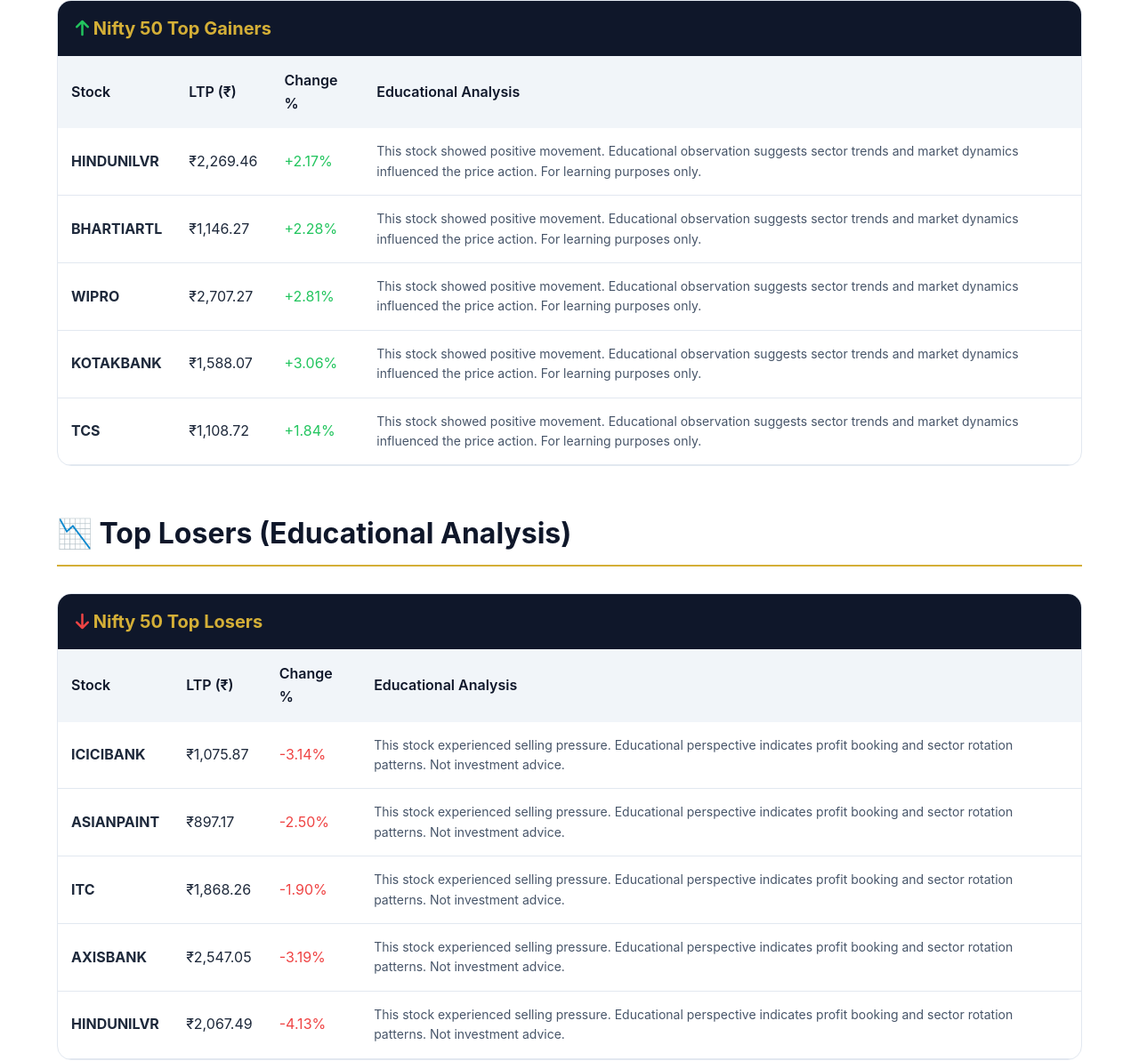
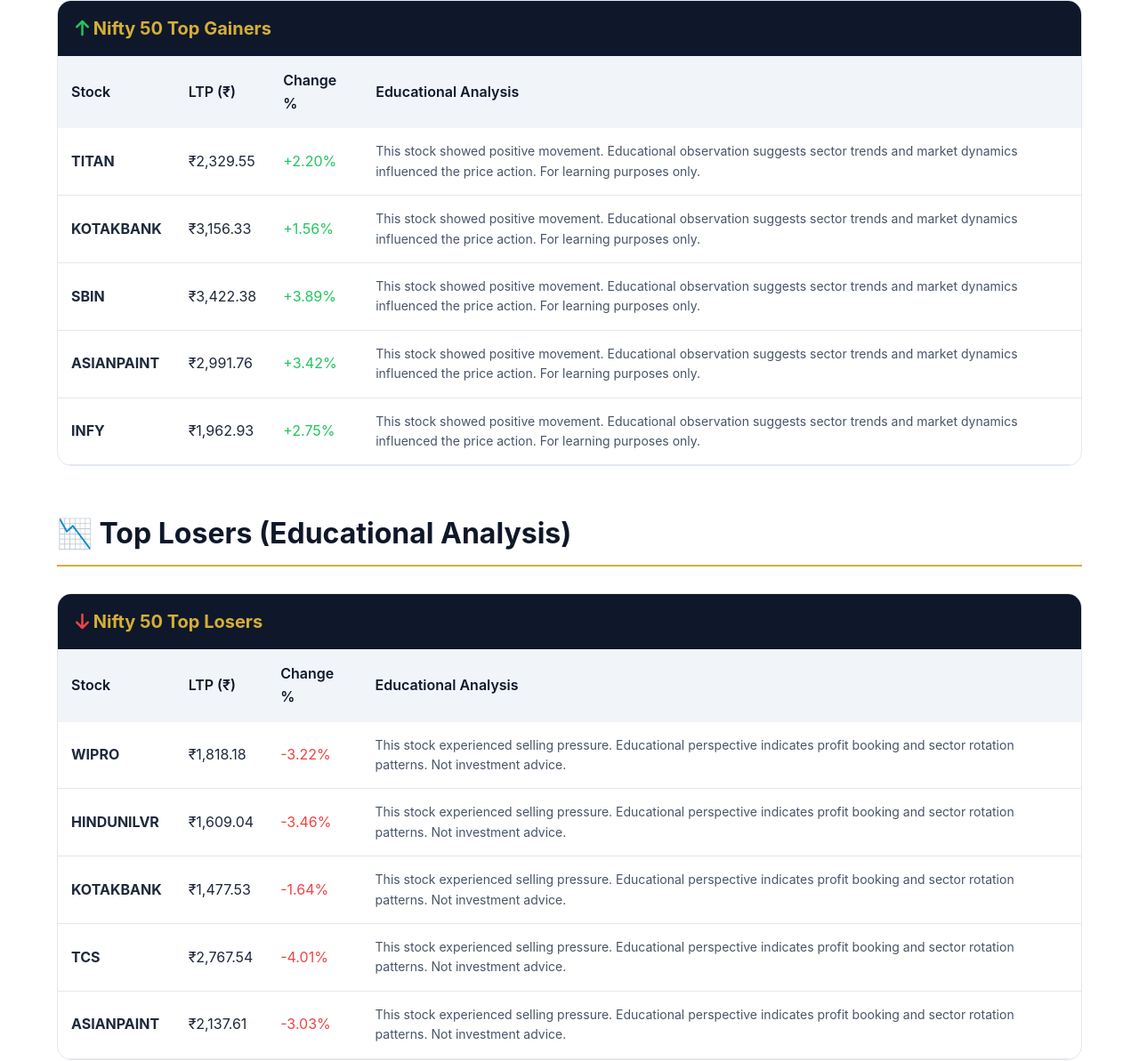
Before and after one commit to careatomkarenterprises-ops/secured-capital-opportunity, a plain HTML site: page blog/post/daily-market-wrap-2026-11-24.html in a window 1280 px wide. Shown: the part 1040-2233 px from the top of the page at 89% size. Drawn offline with Linux system fonts and the light colour scheme.

Commit message:
Auto-generated market report 2026-11-24

```diff
--- a/blog/post/daily-market-wrap-2026-11-24.html
+++ b/blog/post/daily-market-wrap-2026-11-24.html
@@ -215,23 +215,23 @@
             <div class="market-summary">
                 <div class="summary-card">
                     <div class="label">Nifty 50</div>
-                    <div class="value">22,645</div>
-                    <div class="change negative">-14.70 (-0.06%)</div>
+                    <div class="value">22,547</div>
+                    <div class="change negative">-99.09 (-0.44%)</div>
                 </div>
                 <div class="summary-card">
                     <div class="label">Sensex</div>
-                    <div class="value">75,007</div>
-                    <div class="change positive">+138.84 (+0.19%)</div>
+                    <div class="value">74,201</div>
+                    <div class="change negative">-317.42 (-0.43%)</div>
                 </div>
                 <div class="summary-card">
                     <div class="label">Bank Nifty</div>
-                    <div class="value">48,545</div>
-                    <div class="change negative">-11.91 (-0.02%)</div>
+                    <div class="value">48,457</div>
+                    <div class="change negative">-32.65 (-0.07%)</div>
                 </div>
                 <div class="summary-card">
                     <div class="label">India VIX</div>
-                    <div class="value">17</div>
-                    <div class="change">-1.4</div>
+                    <div class="value">13</div>
+                    <div class="change">-0.9</div>
                 </div>
             </div>
 
@@ -248,37 +248,37 @@
                     <tbody>
 
                         <tr>
-                            <td><strong>HINDUNILVR</strong></td>
-                            <td>₹2,269.46</td>
-                            <td class="positive">+2.17%</td>
-                            <td class="stock-analysis">This stock showed positive movement. Educational observation suggests sector trends and market dynamics influenced the price action. For learning purposes only.</td>
-                        </tr>
-
-                        <tr>
-                            <td><strong>BHARTIARTL</strong></td>
-                            <td>₹1,146.27</td>
-                            <td class="positive">+2.28%</td>
-                            <td class="stock-analysis">This stock showed positive movement. Educational observation suggests sector trends and market dynamics influenced the price action. For learning purposes only.</td>
-                        </tr>
-
-                        <tr>
-                            <td><strong>WIPRO</strong></td>
-                            <td>₹2,707.27</td>
-                            <td class="positive">+2.81%</td>
+                            <td><strong>TITAN</strong></td>
+                            <td>₹2,329.55</td>
+                            <td class="positive">+2.20%</td>
                             <td class="stock-analysis">This stock showed positive movement. Educational observation suggests sector trends and market dynamics influenced the price action. For learning purposes only.</td>
                         </tr>
 
                         <tr>
                             <td><strong>KOTAKBANK</strong></td>
-                            <td>₹1,588.07</td>
-                            <td class="positive">+3.06%</td>
+                            <td>₹3,156.33</td>
+                            <td class="positive">+1.56%</td>
                             <td class="stock-analysis">This stock showed positive movement. Educational observation suggests sector trends and market dynamics influenced the price action. For learning purposes only.</td>
                         </tr>
 
                         <tr>
-                            <td><strong>TCS</strong></td>
-                            <td>₹1,108.72</td>
-                            <td class="positive">+1.84%</td>
+                            <td><strong>SBIN</strong></td>
+                            <td>₹3,422.38</td>
+                            <td class="positive">+3.89%</td>
+                            <td class="stock-analysis">This stock showed positive movement. Educational observation suggests sector trends and market dynamics influenced the price action. For learning purposes only.</td>
+                        </tr>
+
+                        <tr>
+                            <td><strong>ASIANPAINT</strong></td>
+                            <td>₹2,991.76</td>
+                            <td class="positive">+3.42%</td>
+                            <td class="stock-analysis">This stock showed positive movement. Educational observation suggests sector trends and market dynamics influenced the price action. For learning purposes only.</td>
+                        </tr>
+
+                        <tr>
+                            <td><strong>INFY</strong></td>
+                            <td>₹1,962.93</td>
+                            <td class="positive">+2.75%</td>
                             <td class="stock-analysis">This stock showed positive movement. Educational observation suggests sector trends and market dynamics influenced the price action. For learning purposes only.</td>
                         </tr>
 
@@ -299,37 +299,37 @@
                     <tbody>
 
                         <tr>
-                            <td><strong>ICICIBANK</strong></td>
-                            <td>₹1,075.87</td>
-                            <td class="negative">-3.14%</td>
+                            <td><strong>WIPRO</strong></td>
+                            <td>₹1,818.18</td>
+                            <td class="negative">-3.22%</td>
+                            <td class="stock-analysis">This stock experienced selling pressure. Educational perspective indicates profit booking and sector rotation patterns. Not investment advice.</td>
+                        </tr>
+
+                        <tr>
+                            <td><strong>HINDUNILVR</strong></td>
+                            <td>₹1,609.04</td>
+                            <td class="negative">-3.46%</td>
+                            <td class="stock-analysis">This stock experienced selling pressure. Educational perspective indicates profit booking and sector rotation patterns. Not investment advice.</td>
+                        </tr>
+
+                        <tr>
+                            <td><strong>KOTAKBANK</strong></td>
+                            <td>₹1,477.53</td>
+                            <td class="negative">-1.64%</td>
+                            <td class="stock-analysis">This stock experienced selling pressure. Educational perspective indicates profit booking and sector rotation patterns. Not investment advice.</td>
+                        </tr>
+
+                        <tr>
+                            <td><strong>TCS</strong></td>
+                            <td>₹2,767.54</td>
+                            <td class="negative">-4.01%</td>
                             <td class="stock-analysis">This stock experienced selling pressure. Educational perspective indicates profit booking and sector rotation patterns. Not investment advice.</td>
                         </tr>
 
                         <tr>
                             <td><strong>ASIANPAINT</strong></td>
-                            <td>₹897.17</td>
-                            <td class="negative">-2.50%</td>
-                            <td class="stock-analysis">This stock experienced selling pressure. Educational perspective indicates profit booking and sector rotation patterns. Not investment advice.</td>
-                        </tr>
-
-                        <tr>
-                            <td><strong>ITC</strong></td>
-                            <td>₹1,868.26</td>
-                            <td class="negative">-1.90%</td>
-                            <td class="stock-analysis">This stock experienced selling pressure. Educational perspective indicates profit booking and sector rotation patterns. Not investment advice.</td>
-                        </tr>
-
-                        <tr>
-                            <td><strong>AXISBANK</strong></td>
-                            <td>₹2,547.05</td>
-                            <td class="negative">-3.19%</td>
-                            <td class="stock-analysis">This stock experienced selling pressure. Educational perspective indicates profit booking and sector rotation patterns. Not investment advice.</td>
-                        </tr>
-
-                        <tr>
-                            <td><strong>HINDUNILVR</strong></td>
-                            <td>₹2,067.49</td>
-                            <td class="negative">-4.13%</td>
+                            <td>₹2,137.61</td>
+                            <td class="negative">-3.03%</td>
                             <td class="stock-analysis">This stock experienced selling pressure. Educational perspective indicates profit booking and sector rotation patterns. Not investment advice.</td>
                         </tr>
 
@@ -342,19 +342,19 @@
             <div class="grid-2">
                 <div class="card">
                     <h4><i class="fas fa-globe"></i> Foreign Institutional Investors (FII)</h4>
-                    <div style="font-size: 36px; color: #ef4444; margin: 10px 0;">- ₹2,075 Cr</div>
+                    <div style="font-size: 36px; color: #ef4444; margin: 10px 0;">- ₹1,555 Cr</div>
                     <p>Net Selling (Educational Data)</p>
                     <ul>
-                        <li><i class="fas fa-minus-circle"></i> Sold Financials: ₹769 Cr</li>
-                        <li><i class="fas fa-minus-circle"></i> Sold IT: ₹490 Cr</li>
+                        <li><i class="fas fa-minus-circle"></i> Sold Financials: ₹806 Cr</li>
+                        <li><i class="fas fa-minus-circle"></i> Sold IT: ₹681 Cr</li>
                     </ul>
                 </div>
                 <div class="card">
                     <h4><i class="fas fa-university"></i> Domestic Institutional Investors (DII)</h4>
-                    <div style="font-size: 36px; color: #22c55e; margin: 10px 0;">+ ₹1,986 Cr</div>
+                    <div style="font-size: 36px; color: #22c55e; margin: 10px 0;">+ ₹1,691 Cr</div>
                     <p>Net Buying (Educational Data)</p>
                     <ul>
-                        <li><i class="fas fa-plus-circle"></i> Bought Financials: ₹683 Cr</li>
+                        <li><i class="fas fa-plus-circle"></i> Bought Financials: ₹817 Cr</li>
                         <li><i class="fas fa-plus-circle"></i> Bought Healthcare: ₹490 Cr</li>
                     </ul>
                 </div>
```
